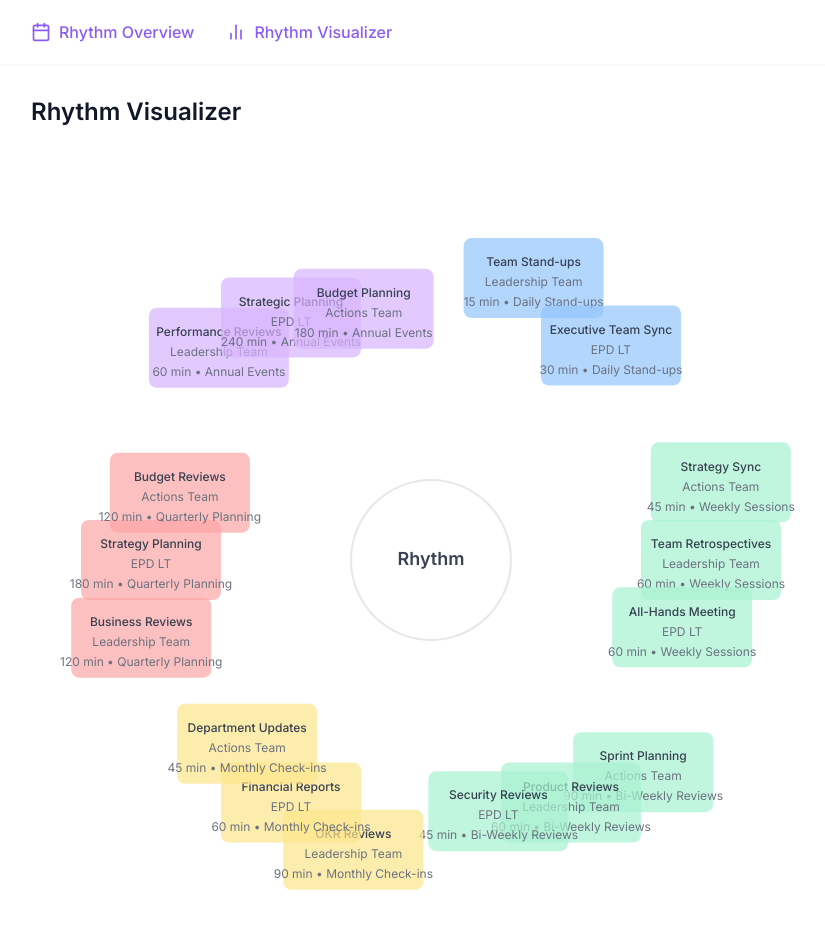
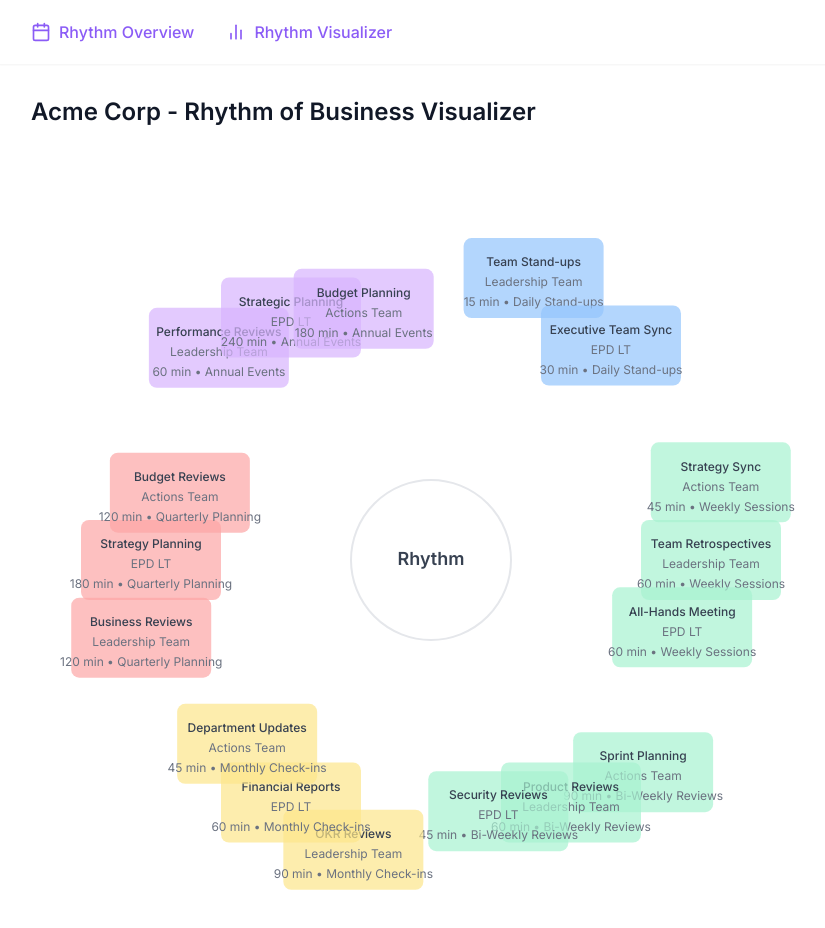
Before and after one commit to mattnigh/build-a-rhythm, a React (Vite) app: page /visualizer in a window 1280 px wide. Shown: the top 928 px of the page, without its empty margins (1-826 px from the left). Built offline with nearby package versions, Linux system fonts and the light colour scheme.

Commit message:
Improve header editability
Allow header to be easily edited via markdown.

```diff
--- a/src/pages/Index.tsx
+++ b/src/pages/Index.tsx
@@ -7,10 +7,17 @@ import defaultRhythm from "@/data/default-rhythm.md?raw";
 const Index = () => {
   const [rhythmContent] = useState<string>(defaultRhythm);
 
+  // Extract header info from markdown
+  const getHeaderInfo = (content: string) => {
+    const lines = content.split('\n');
+    const headerLine = lines.find(line => line.startsWith('# '));
+    return headerLine ? headerLine.replace('# ', '') : "Rhythm Minder";
+  };
+
   return (
     <div className="min-h-screen bg-gradient-to-br from-rhythm-50 via-white to-rhythm-50">
       <div className="container max-w-7xl mx-auto px-4 sm:px-6 lg:px-8 space-y-8 animate-fade-in-slow">
-        <OrganizationHeader name="Rhythm Minder" />
+        <OrganizationHeader name={getHeaderInfo(rhythmContent)} />
         <RhythmDisplay content={rhythmContent} />
       </div>
     </div>
--- a/src/pages/Visualizer.tsx
+++ b/src/pages/Visualizer.tsx
@@ -38,12 +38,19 @@ const Visualizer = () => {
   const rhythmData = useMemo(() => getRhythmData(defaultRhythm), []);
   const totalSections = rhythmData.length;
   const radius = 300;
-  const center = radius + 100; // Increased center padding
+  const center = radius + 100;
   const size = (center + radius) * 2;
+
+  // Extract header info from markdown
+  const getHeaderInfo = (content: string) => {
+    const lines = content.split('\n');
+    const headerLine = lines.find(line => line.startsWith('# '));
+    return headerLine ? headerLine.replace('# ', '') : "Rhythm Visualizer";
+  };
 
   return (
     <div className="container max-w-7xl mx-auto py-8 px-4 sm:px-6 lg:px-8">
-      <h1 className="text-2xl font-semibold text-gray-900 mb-8">Rhythm Visualizer</h1>
+      <h1 className="text-2xl font-semibold text-gray-900 mb-8">{getHeaderInfo(defaultRhythm)} Visualizer</h1>
       <div className="w-full overflow-x-auto">
         <svg width={size} height={size} className="mx-auto">
           {rhythmData.map((section, sectionIndex) => {
```
